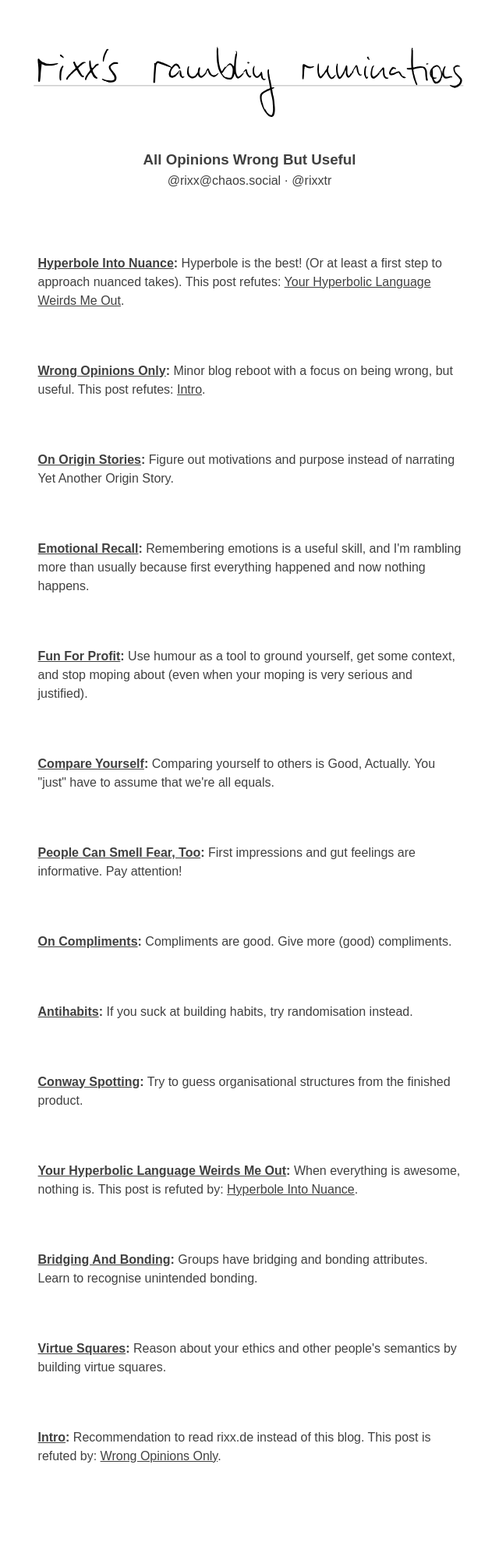
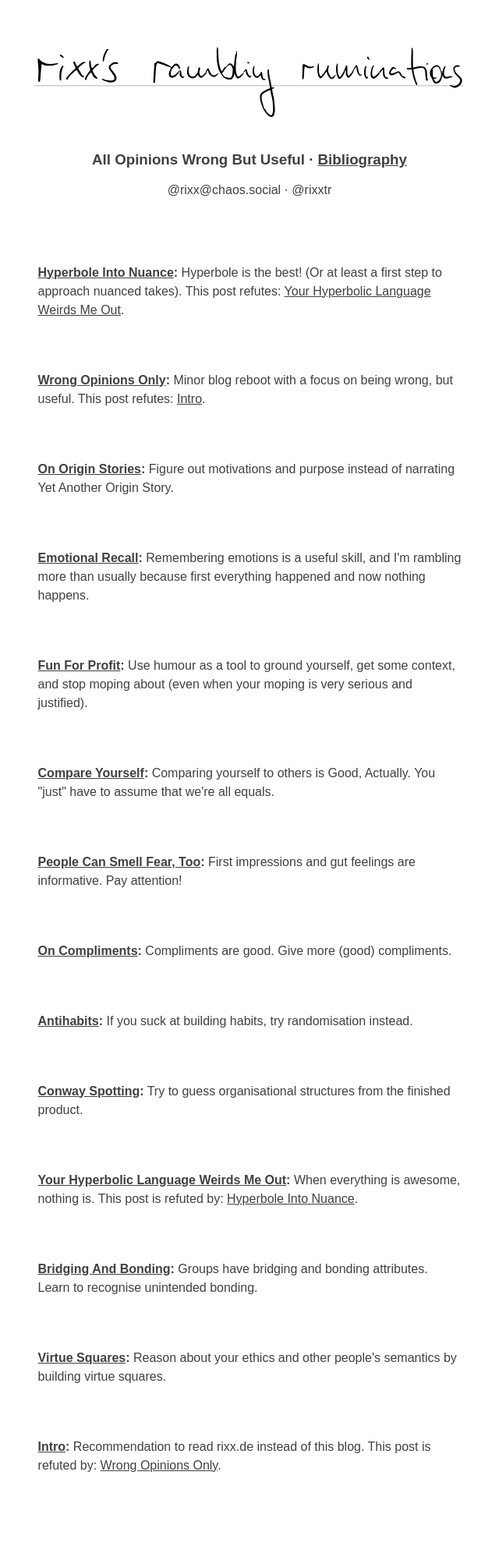
Before and after one commit to rixx/ramble, a Jekyll site: the page built from index.md, in a window 1280 px wide. Shown: the whole page at 78% size, without its empty margins (320-960 px from the left). Built offline with Jekyll 4.4.1, drawn with Linux system fonts in a browser that asks for light colours.

Commit message:
Link to bibliography in header

```diff
--- a/_layouts/page.html
+++ b/_layouts/page.html
@@ -6,7 +6,10 @@
 <body>
   <header>
     <a href="/"><img src="/assets/images/ramble.svg"></a><br>
-    <h3>All Opinions Wrong But Useful</h3>
+    <h3>
+      All Opinions Wrong But Useful · <a href="/bibliography.html">Bibliography</a>
+    </h3>
+    <p></p>
     <div id="social"><a rel="me" href="https://chaos.social/@rixx">@rixx@chaos.social</a> · <a href="https://twitter.com/rixxtr">@rixxtr</a></div>
   </header>
   <nav>
--- a/_sass/main.scss
+++ b/_sass/main.scss
@@ -13,8 +13,11 @@ main, header {
 
 header {
     margin: 32px auto;
-    #social a {
-        text-decoration: none;
+    #social {
+        margin-top: 12px;
+        a {
+            text-decoration: none;
+        }
     }
 
 }
```
